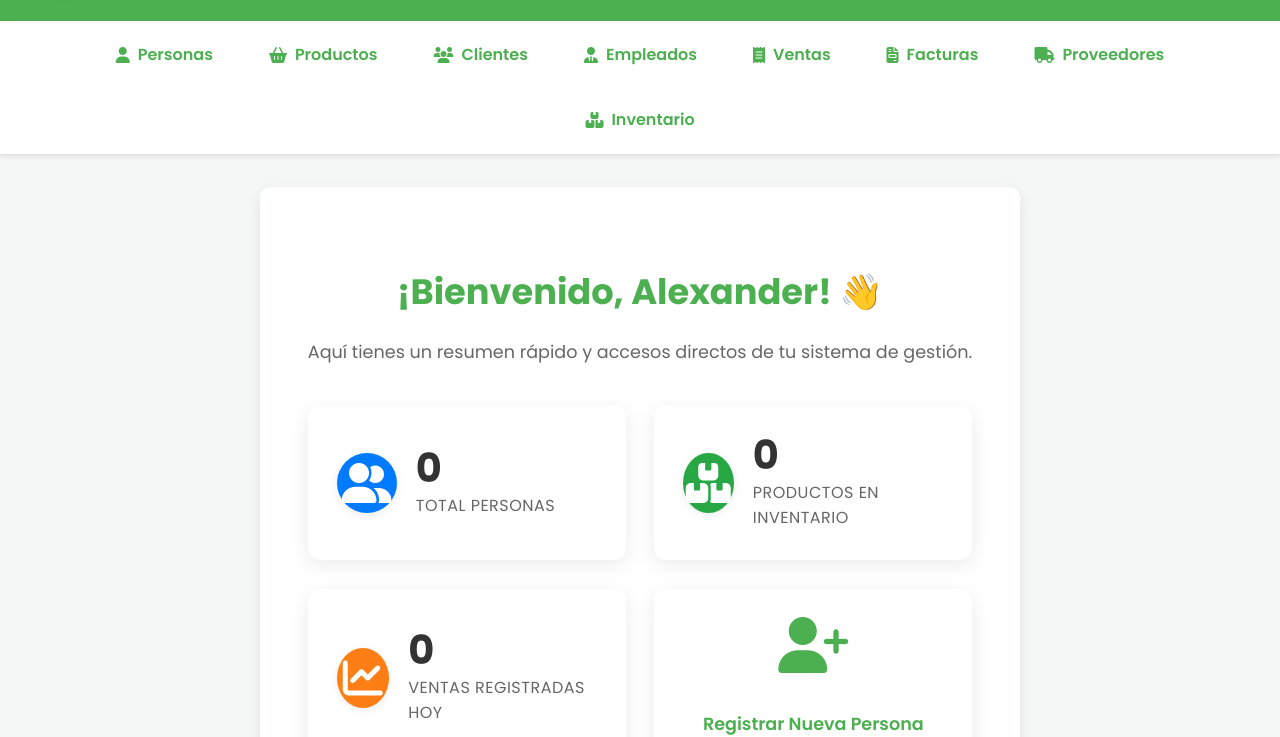
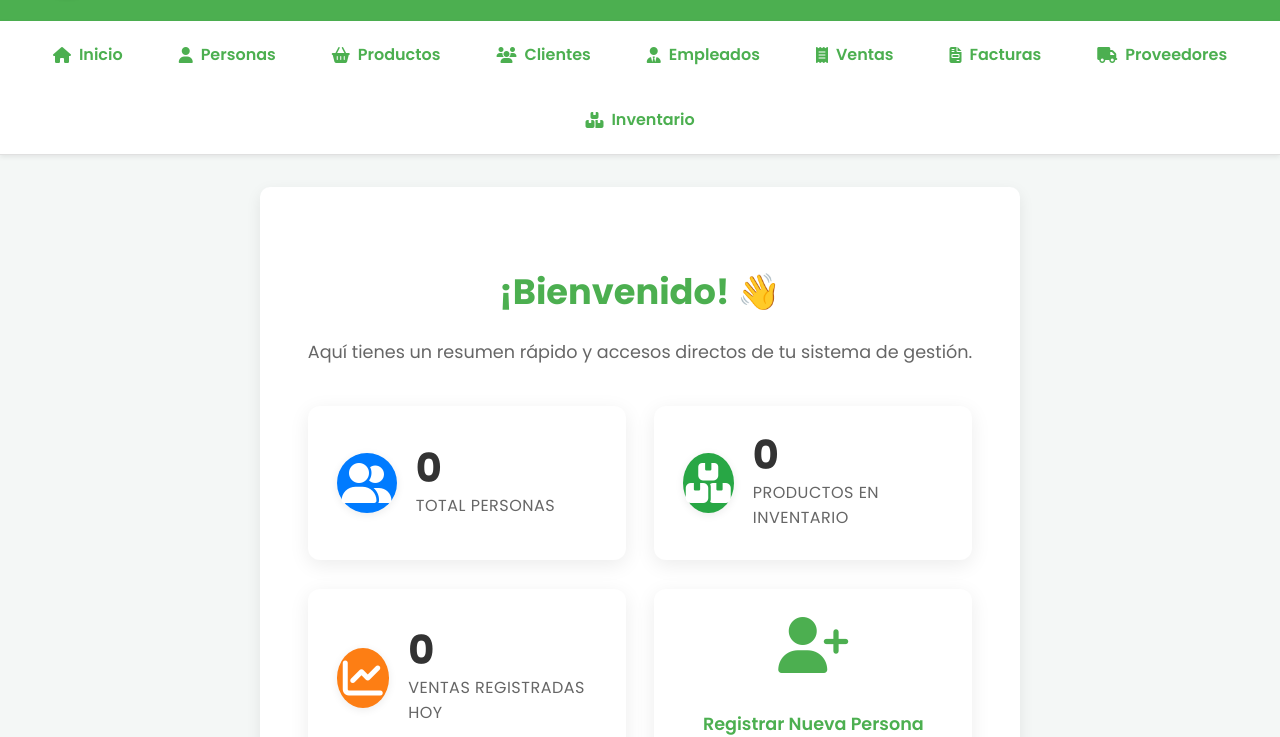
Before and after one commit to Hoyner26/proyectoBaseDatos, a website: page App Bases de Datos/index.html in a window 1280 px wide. Shown: the part 97-834 px from the top of the page. Drawn offline with Linux system fonts and the light colour scheme; a script that the page names is missing; files whose address does not match are found by name.

Commit message:
Update index.html
inicio

```diff
--- a/App Bases de Datos/index.html
+++ b/App Bases de Datos/index.html
@@ -59,6 +59,9 @@
     <nav class="main-nav">
       <ul>
         <li>
+          <a href="index.html"><i class="fa-solid fa-house"></i> Inicio</a>
+        </li>
+        <li>
           <a href="personas.html"><i class="fa-solid fa-user"></i> Personas</a>
         </li>
         <li>
@@ -96,7 +99,7 @@
     </nav>
 
     <main class="main-content dashboard-content">
-      <h2 class="welcome-heading">¡Bienvenido, Alexander! 👋</h2>
+      <h2 class="welcome-heading">¡Bienvenido! 👋</h2>
       <p class="dashboard-intro">
         Aquí tienes un resumen rápido y accesos directos de tu sistema de
         gestión.
```
